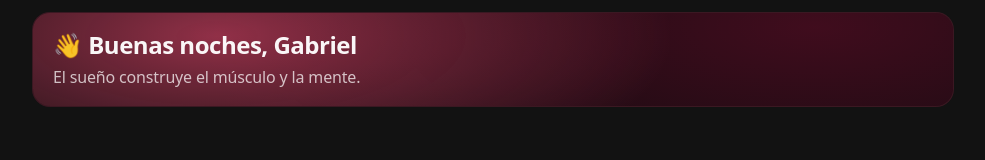
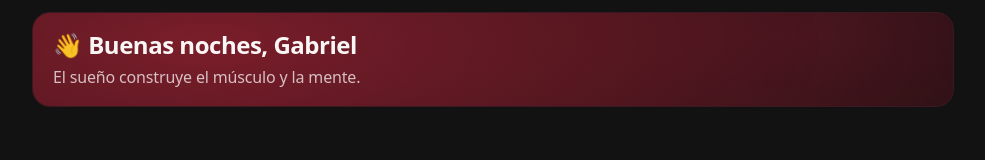
Before and after one commit to alextrolla/metodo33-widget, a plain HTML site: page index.html in a window 1280 px wide. Shown: the whole page, without its empty margins (147-1132 px from the left). Drawn offline with Linux system fonts and the light colour scheme.

Commit message:
Update styles.css

```diff
--- a/styles.css
+++ b/styles.css
@@ -65,16 +65,26 @@ body {
   position: absolute;
   inset: 0;
 
+  /* DIFUMINADO tipo banner: largo + suave, NO “dos manchas” */
   background:
+    /* capa principal: niebla rosada extendida */
     radial-gradient(
-      700px 260px at 20% 25%,
-      rgba(255, 80, 120, 0.55),
-      transparent 65%
+      1200px 420px at 18% 35%,
+      rgba(194, 43, 62, 0.55),
+      transparent 72%
     ),
+    /* capa secundaria: empuje a la derecha tipo aurora del banner */
     radial-gradient(
-      900px 320px at 85% 15%,
-      rgba(255, 20, 90, 0.22),
-      transparent 70%
+      1000px 380px at 85% 20%,
+      rgba(194, 43, 62, 0.22),
+      transparent 75%
+    ),
+    /* capa final: un velo lineal MUY sutil para que “respire” como el banner */
+    linear-gradient(
+      90deg,
+      rgba(194, 43, 62, 0.14) 0%,
+      rgba(194, 43, 62, 0.06) 45%,
+      transparent 80%
     );
 
   pointer-events: none;
```
